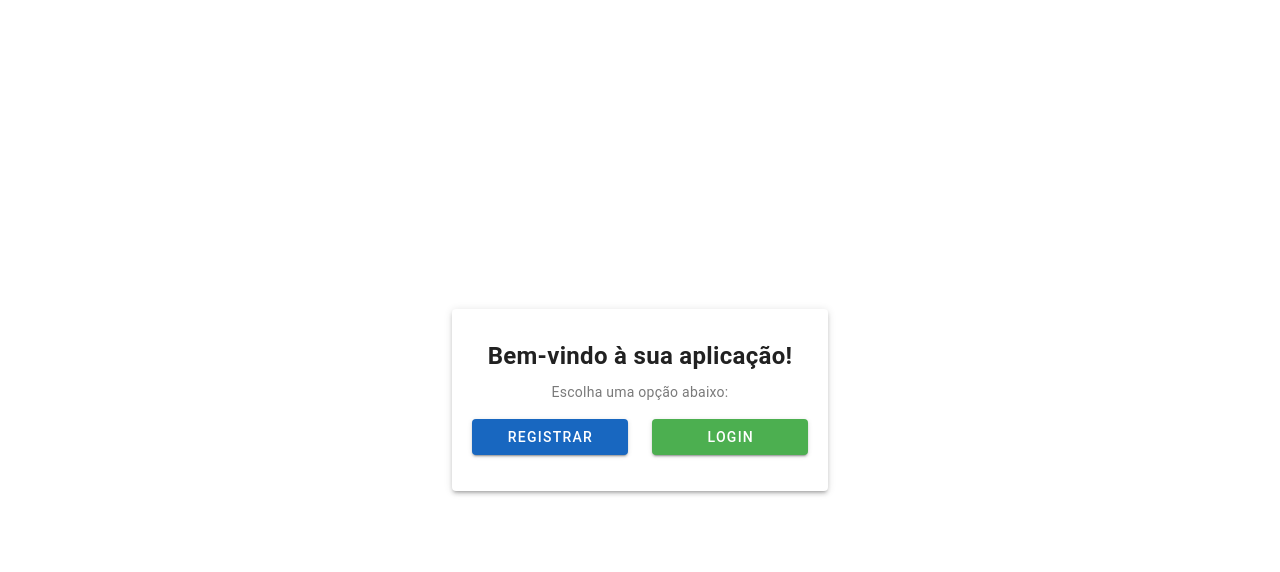
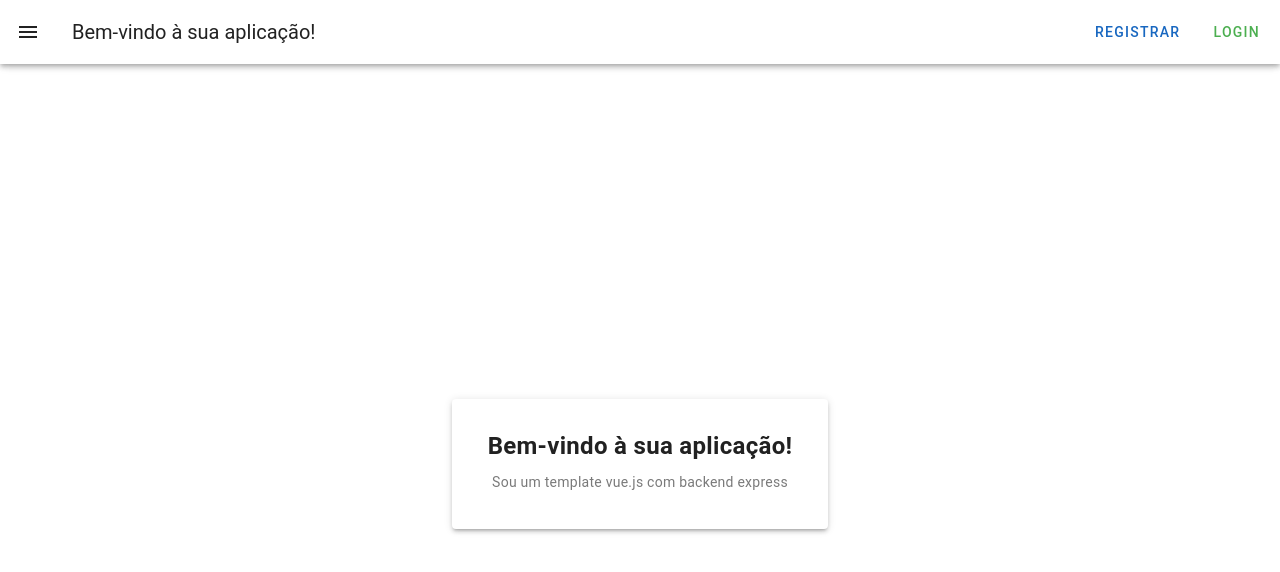
Before and after one commit to Rdemora2/Template-Express-Vue, a Vue app in the folder frontend/: page / in a window 1280 px wide. Shown: the top 572 px of the page. Built offline with nearby package versions, Linux system fonts and the light colour scheme.

Commit message:
FEAT/ implementa navbar com botões condicionais ao login, finaliza configuração da store e implementa validação do token

```diff
--- a/frontend/src/App.vue
+++ b/frontend/src/App.vue
@@ -1,5 +1,6 @@
 <template>
   <v-app>
+    <Navbar />
     <v-main>
       <router-view></router-view>
     </v-main>
@@ -7,9 +8,13 @@
 </template>
 
 <script>
+import Navbar from '@/components/Navbar.vue';
+
 export default {
   name: 'App',
-
+  components: {
+    Navbar,
+  },
   data: () => ({
     //
   }),
--- a/frontend/src/api/authApi.js
+++ b/frontend/src/api/authApi.js
@@ -1,4 +1,3 @@
-// src/api/authApi.js
 import axios from 'axios';
 
 const BASE_URL = 'http://localhost:3000/api/auth';
@@ -22,3 +21,18 @@ export const loginUser = async (userData) => {
     throw error;
   }
 };
+
+export const validateToken = async (token) => {
+  try {
+    const response = await axios.get(`${BASE_URL}/validate-token`, {
+      headers: {
+        Authorization: `Bearer ${token}`,
+      },
+    });
+
+    return response.data;
+  } catch (error) {
+    console.error('Error validating token:', error);
+    throw error;
+  }
+};
--- /dev/null
+++ b/frontend/src/components/Navbar.vue
@@ -0,0 +1,31 @@
+<template>
+    <v-app-bar app>
+        <v-app-bar-nav-icon></v-app-bar-nav-icon>
+        <v-toolbar-title>Bem-vindo à sua aplicação!</v-toolbar-title>
+        <v-spacer></v-spacer>
+        <v-btn v-if="!isAuthenticated" to="/register" color="primary">Registrar</v-btn>
+        <v-btn v-if="!isAuthenticated" to="/login" color="success">Login</v-btn>
+    </v-app-bar>
+</template>
+
+<script>
+import { validateToken } from '@/api/authApi';
+
+export default {
+    computed: {
+        isAuthenticated() {
+            return this.$store.getters.getToken !== null;
+        },
+    },
+    async created() {
+        if (this.isAuthenticated) {
+            try {
+                await validateToken(this.token);
+            } catch (error) {
+            }
+        }
+    },
+};
+</script>
+
+<style scoped></style>
--- a/frontend/src/main.js
+++ b/frontend/src/main.js
@@ -1,11 +1,13 @@
 import { createApp } from 'vue';
 import App from './App.vue';
 import router from './router';
-import vuetify from './plugins/vuetify'
+import vuetify from './plugins/vuetify';
+import store from './store';
 
 const app = createApp(App);
 
 app.use(router);
-app.use(vuetify)
+app.use(vuetify);
+app.use(store);
 
 app.mount('#app');
--- a/frontend/src/pages/Home.vue
+++ b/frontend/src/pages/Home.vue
@@ -4,16 +4,7 @@
             <div>
                 <v-card class="home-card" elevation="3">
                     <v-card-title class="headline">Bem-vindo à sua aplicação!</v-card-title>
-                    <v-card-subtitle class="mb-4">Escolha uma opção abaixo:</v-card-subtitle>
-
-                    <v-row justify="center">
-                        <v-col cols="12" md="6" class="mb-4">
-                            <v-btn to="/register" color="primary" block>Registrar</v-btn>
-                        </v-col>
-                        <v-col cols="12" md="6">
-                            <v-btn to="/login" color="success" block>Login</v-btn>
-                        </v-col>
-                    </v-row>
+                    <v-card-subtitle class="mb-4">Sou um template vue.js com backend express</v-card-subtitle>
                 </v-card>
             </div>
         </v-row>
--- a/frontend/src/store/index.js
+++ b/frontend/src/store/index.js
@@ -1,9 +1,6 @@
-import Vue from 'vue';
-import Vuex from 'vuex';
+import { createStore } from 'vuex';
 
-Vue.use(Vuex);
-
-export default new Vuex.Store({
+export default createStore({
   state: {
     jwtToken: null,
   },
```
